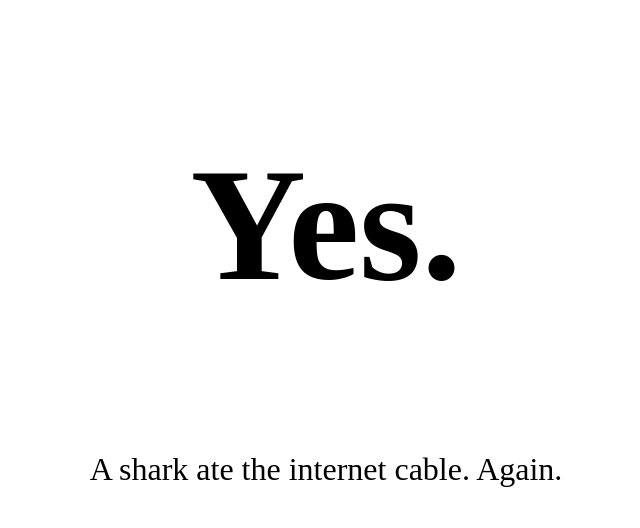
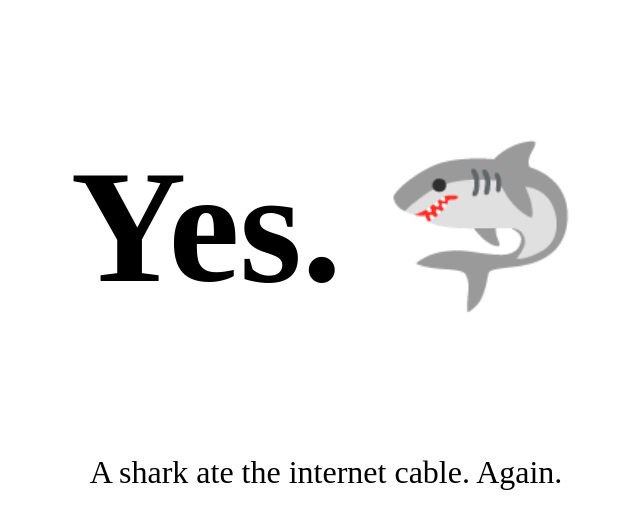
Before and after one commit to rich-choy/didthesharkeatthecable, a Nuxt app: page / in a window 1280 px wide. Shown: the top 528 px of the page, without its empty margins (314-954 px from the left). Built offline with nearby package versions, Linux system fonts and the light colour scheme.

Commit message:
added more 🦈

```diff
--- a/i18n/en.js
+++ b/i18n/en.js
@@ -1,5 +1,5 @@
 export default {
-  yes: 'Yes.',
+  yes: 'Yes. 🦈',
   no: 'No.',
   situation_normal: 'Carry on. The internet is fine.',
   situation_fuct: 'A shark ate the internet cable. Again.',
```
Also changed, not shown: static/favicon.png.
